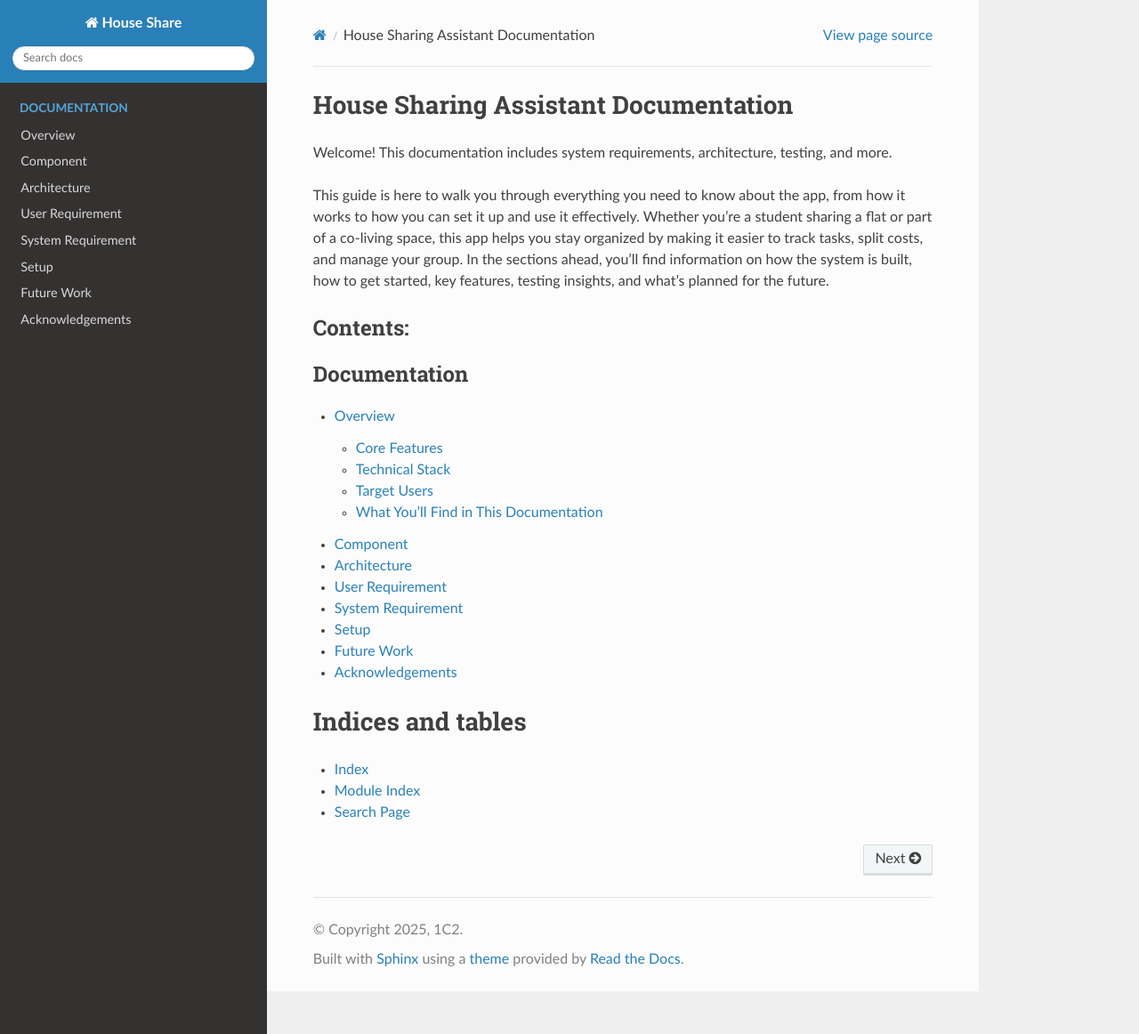
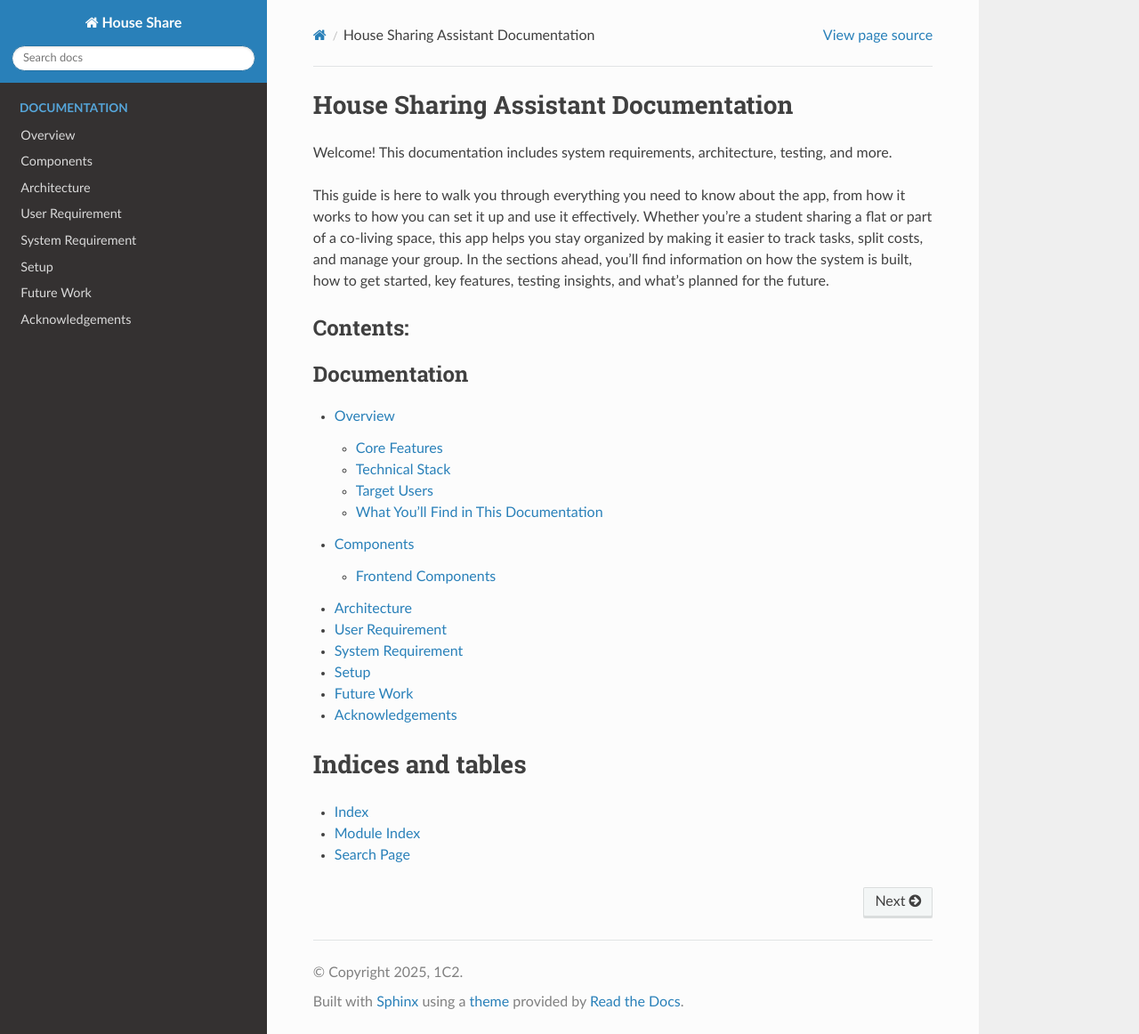
Before and after one commit to SETAP-1C2/House-Sharing-App, a Sphinx documentation site: the page built from docs/source/index.rst, in a window 1280 px wide and 1162 px high. Shown: the whole window at 89% size. Built offline with Sphinx 7.4.7 and the Read the Docs theme 3.1.0, drawn with Linux system fonts in a browser that asks for light colours; pages that are not in the unit, such as notebooks, are missing from menus.

Commit message:
updating readthedocs components

```diff
--- a/docs/source/components.rst
+++ b/docs/source/components.rst
@@ -1,4 +1,4 @@
-Component
+Components
 =====================================
 
 
@@ -6,7 +6,8 @@
 
 ---
 
-## Frontend Components
+Frontend Components
+-------------------
 
 These are implemented in JavaScript, HTML, and CSS, and handle user interactions and UI rendering.
 
@@ -32,6 +33,6 @@
 
 ---
 
-## Backend Components
+# Backend Components
 
 The backend is implemented using Node.js (`svr.cjs`) and SQLite.
```
